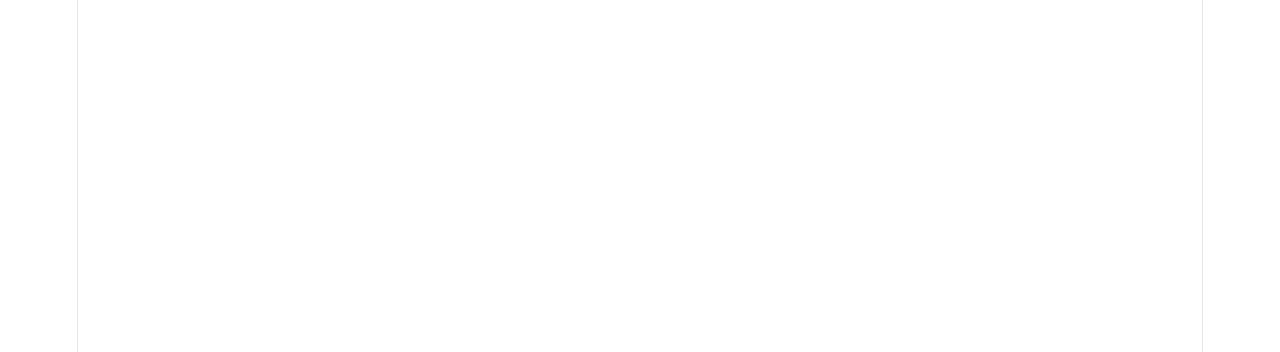
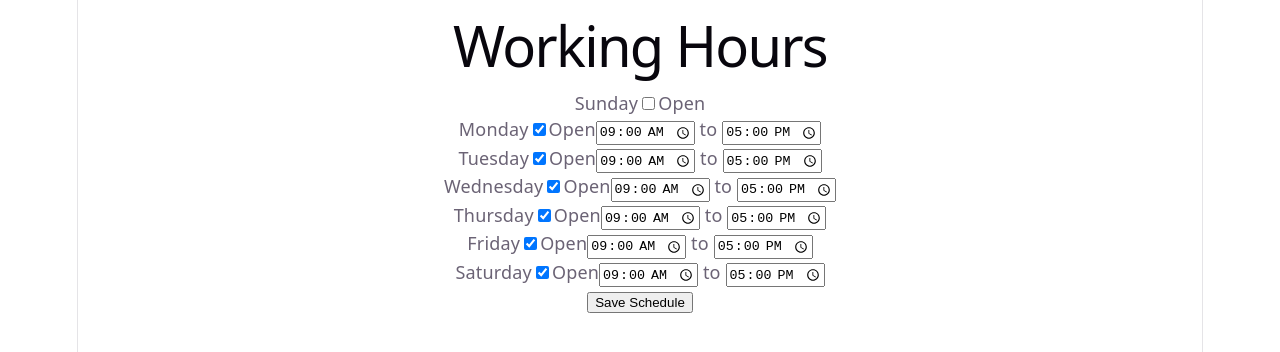
Before and after one commit to aarekhrijal/booking-platform, a React (Vite) app in the folder client/: page /admin/schedule in a window 1280 px wide. Before the commit this address had no page. Shown: the top 352 px of the page. Built offline with nearby package versions, Linux system fonts and the light colour scheme; no server answers.

Commit message:
add admin working hours page

```diff
--- a/client/src/App.jsx
+++ b/client/src/App.jsx
@@ -8,6 +8,7 @@
 import MyBookingsPage from './pages/MyBookingsPage'
 import AdminDashboardPage from './pages/AdminDashboardPage'
 import AdminServicesPage from './pages/AdminServicesPage'
+import AdminSchedulePage from './pages/AdminSchedulePage'
 
 function App() {
   const [user, setUser] = useState(null)
@@ -41,6 +42,7 @@
         <Route path="/my-bookings" element={<MyBookingsPage />} />
         <Route path="/admin" element={<AdminDashboardPage />} />
         <Route path="/admin/services" element={<AdminServicesPage />} />
+        <Route path="/admin/schedule" element={<AdminSchedulePage />} />
         <Route path="/services" element={<ServicesPage />} />
       </Routes>
     </BrowserRouter>
--- /dev/null
+++ b/client/src/pages/AdminSchedulePage.jsx
@@ -0,0 +1,92 @@
+import { useState, useEffect } from 'react'
+
+const DAY_NAMES = ['Sunday', 'Monday', 'Tuesday', 'Wednesday', 'Thursday', 'Friday', 'Saturday']
+
+function AdminSchedulePage() {
+  const [hours, setHours] = useState(
+    DAY_NAMES.map((name, index) => ({
+      dayOfWeek: index,
+      startTime: '09:00',
+      endTime: '17:00',
+      isOpen: index !== 0
+    }))
+  )
+  const [saved, setSaved] = useState(false)
+
+  const token = localStorage.getItem('token')
+
+  useEffect(() => {
+    fetch('http://localhost:5000/api/schedule/working-hours')
+      .then(res => res.json())
+      .then(data => {
+        if (data.length === 0) return
+
+        setHours(prevHours =>
+          prevHours.map(day => {
+            const savedDay = data.find(d => d.dayOfWeek === day.dayOfWeek)
+            return savedDay || day
+          })
+        )
+      })
+  }, [])
+
+  const updateDay = (dayOfWeek, field, value) => {
+    setHours(prevHours =>
+      prevHours.map(day =>
+        day.dayOfWeek === dayOfWeek ? { ...day, [field]: value } : day
+      )
+    )
+  }
+
+  const handleSave = async () => {
+    await fetch('http://localhost:5000/api/schedule/working-hours', {
+      method: 'PUT',
+      headers: { 'Content-Type': 'application/json', 'Authorization': `Bearer ${token}` },
+      body: JSON.stringify({ hours })
+    })
+    setSaved(true)
+    setTimeout(() => setSaved(false), 2000)
+  }
+
+  return (
+    <div>
+      <h1>Working Hours</h1>
+
+      {hours.map(day => (
+        <div key={day.dayOfWeek}>
+          <span>{DAY_NAMES[day.dayOfWeek]}</span>
+
+          <label>
+            <input
+              type="checkbox"
+              checked={day.isOpen}
+              onChange={(e) => updateDay(day.dayOfWeek, 'isOpen', e.target.checked)}
+            />
+            Open
+          </label>
+
+          {day.isOpen && (
+            <>
+              <input
+                type="time"
+                value={day.startTime}
+                onChange={(e) => updateDay(day.dayOfWeek, 'startTime', e.target.value)}
+              />
+              <span> to </span>
+              <input
+                type="time"
+                value={day.endTime}
+                onChange={(e) => updateDay(day.dayOfWeek, 'endTime', e.target.value)}
+              />
+            </>
+          )}
+        </div>
+      ))}
+
+      <button onClick={handleSave}>Save Schedule</button>
+      {saved && <p>Saved!</p>}
+    </div>
+  )
+}
+
+export default AdminSchedulePage
```
